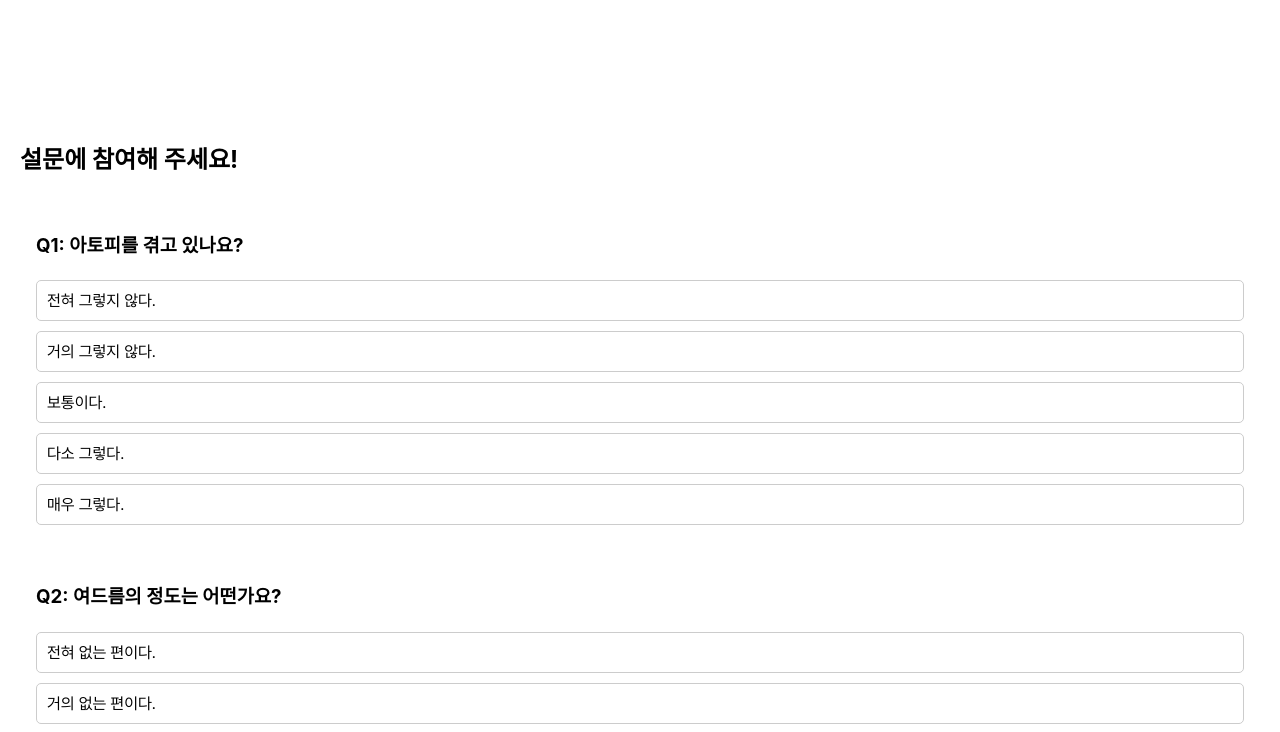
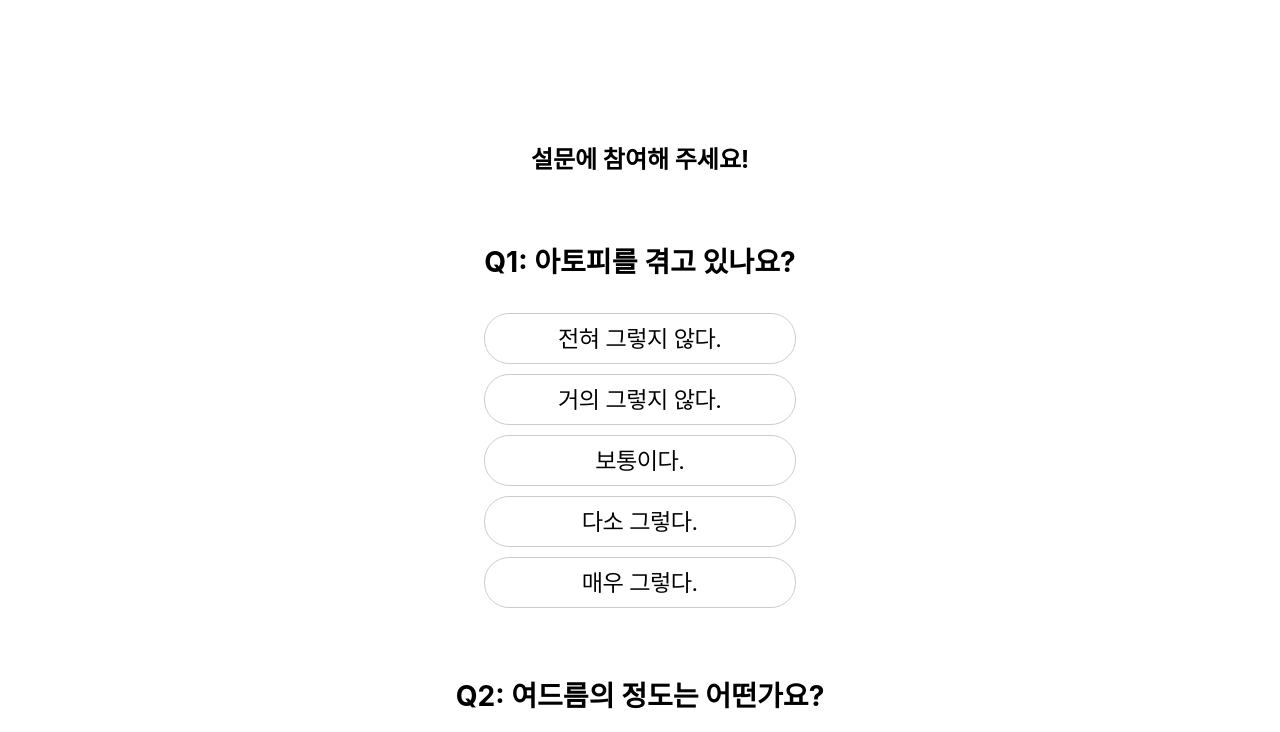
Before and after one commit to SkinCareMate/frontend, a React (Create React App) app: page /survey in a window 1280 px wide. Shown: the top 732 px of the page. Built offline with nearby package versions, Linux system fonts and the light colour scheme; no server answers; a web font is replaced by a local one.

Commit message:
refactor: 전체적인 코드 리팩터링

```diff
--- a/src/pages/AIAnalysis.js
+++ b/src/pages/AIAnalysis.js
@@ -289,7 +289,7 @@ function AIAnalysis() {
                 setTimeout(() => {
                     setAnalysisResult(res.data);
                     setFaceImg(res.data.marked_image_url);
-                    console.log(faceImg);
+                    console.log("내가 보고 싶은거", analysisResult);
                     alert("피부 분석이 완료되었습니다!");
                     setIsAnalyzing(false);
                 }, 1000); // 1000ms = 1초
@@ -348,7 +348,7 @@ function AIAnalysis() {
                         </ImageContainer>
                         <TopTextContainer>
                             <ResultText>
-                                <p style={{fontSize: '2em', marginBottom: '20px', marginTop: '20px'}}>이마</p>
+                                <p style={{fontSize: '2em', marginBottom: '20px', marginTop: '20px', color: '#444444', fontWeight: 'bold'}}>이마</p>
                                 <p style={{marginTop: '0', fontSize: '1.5em'}}>
                                   {pigmentationMapping[foreheadPigmentation]}<br />
                                   {moistureMapping[foreheadMoisture]}
@@ -358,7 +358,7 @@ function AIAnalysis() {
                         </TopTextContainer>
                         <BottomTextContainer>
                             <ResultText>
-                              <p style={{fontSize: '2em', marginBottom: '20px', marginTop: '20px'}}>입술</p>
+                              <p style={{fontSize: '2em', marginBottom: '20px', marginTop: '20px', color: '#444444', fontWeight: 'bold'}}>입술</p>
                               <p style={{marginTop: '0', fontSize: '1.5em'}}>
                                 {lipsDrynessMapping[lipsDryness]}<br />
                               </p>
@@ -366,7 +366,7 @@ function AIAnalysis() {
                         </BottomTextContainer>
                         <BottomTextContainer2>
                             <ResultText>
-                              <p style={{fontSize: '2em', marginBottom: '20px', marginTop: '20px'}}>피부 타입</p>
+                              <p style={{fontSize: '2em', marginBottom: '20px', marginTop: '20px', color: '#444444', fontWeight: 'bold'}}>피부 타입</p>
                               <p style={{marginTop: '0', fontSize: '1.5em'}}>
                                 {skinTypeMapping[skinType]}
                               </p>
@@ -374,7 +374,7 @@ function AIAnalysis() {
                         </BottomTextContainer2>
                         <LeftTextContainer>
                             <ResultText>
-                              <p style={{fontSize: '2em', marginBottom: '20px', marginTop: '20px'}}>왼쪽 볼</p>
+                              <p style={{fontSize: '2em', marginBottom: '20px', marginTop: '20px', color: '#444444', fontWeight: 'bold'}}>왼쪽 볼</p>
                               <p style={{marginTop: '0', fontSize: '1.5em'}}>
                                 {moistureMapping[leftCheekMoisture]}<br />
                                 {pigmentationMapping[leftCheekPore]}
@@ -383,7 +383,7 @@ function AIAnalysis() {
                         </LeftTextContainer>
                         <RightTextContainer>
                             <ResultText>
-                              <p style={{fontSize: '2em', marginBottom: '20px', marginTop: '20px'}}>오른쪽 볼</p>
+                              <p style={{fontSize: '2em', marginBottom: '20px', marginTop: '20px', color: '#444444', fontWeight: 'bold'}}>오른쪽 볼</p>
                               <p style={{marginTop: '0', fontSize: '1.5em'}}>
                                 {moistureMapping[rightCheekMoisture]}<br />
                                 {pigmentationMapping[rightCheekPore]}
@@ -437,10 +437,12 @@ function AIAnalysis() {
                     style={{borderColor: 'white', backgroundColor: '#00DBBC'}}
                 />
             </div>
-            <div style={{backgroundColor: '#FFE544', width: '100%'}}>
-              <ResultTitle>진단 결과</ResultTitle>
-              {renderAnalysisResult(analysisResult)}
-            </div>
+            {analysisResult && (
+              <div style={{backgroundColor: '#FFE544', width: '100%'}}>
+                <ResultTitle>진단 결과</ResultTitle>
+                {renderAnalysisResult(analysisResult)}
+              </div>
+            )}
             {analysisResult && (
                 <ResultContentContainer>
                     {!llmResult && (
--- a/src/pages/CosmeticRecommend.js
+++ b/src/pages/CosmeticRecommend.js
@@ -61,7 +61,7 @@ function CosmeticRecommend() {
                 }
             } catch (error) {
                 window.alert("설문 데이터를 불러오지 못 했습니다.");
-                navigate("/설문");
+                navigate("/mypage");
             }
         };
 
--- a/src/pages/Survey.js
+++ b/src/pages/Survey.js
@@ -93,23 +93,26 @@ function Survey() {
 
     return (
         <ContentContainer>
+            <div style={{ maxWidth: '800px', margin: '0 auto', textAlign: 'center' }}> {/* 설문 영역 가운데 정렬 및 너비 설정 */}
                 <h2>설문에 참여해 주세요!</h2>
-            <div style={{ display: 'flex', flexDirection: 'column', justifyContent: 'space-between' }}>
+                <div style={{ display: 'flex', flexDirection: 'column', alignItems: 'center' }}> {/* 질문과 보기 가운데 정렬 */}
                     {questions.map((item, index) => (
-                    <div key={index} style={{ margin: '1rem' }}>
+                        <div key={index} style={{ margin: '1rem', textAlign: 'center', fontSize: '1.5em' }}> {/* 질문 가운데 정렬 */}
                             <h3>{`Q${index + 1}: ${item.question}`}</h3>
-                        <div style={{ display: 'flex', flexDirection: 'column' }}>
+                            <div style={{ display: 'flex', flexDirection: 'column', alignItems: 'center' }}> {/* 보기를 가운데 정렬 */}
                                 {item.options.map((value, optionIndex) => (
                                     <div
                                         key={value}
                                         onClick={() => handleResponseChange(index, optionIndex + 1)} // 클릭 시 응답 업데이트 (1부터 시작)
                                         style={{
                                             border: '1px solid #ccc',
-                                        borderRadius: '5px',
+                                            borderRadius: '25px', // 테두리 둥글게 설정
                                             padding: '10px',
                                             margin: '5px 0',
                                             cursor: 'pointer',
-                                        backgroundColor: responses[index] === (optionIndex + 1) ? '#e0f7fa' : 'transparent' // 선택된 응답 강조
+                                            backgroundColor: responses[index] === (optionIndex + 1) ? '#e0f7fa' : 'transparent', // 선택된 응답 강조
+                                            width: '100%',
+                                            maxWidth: '400px'
                                         }}
                                     >
                                         {value}
@@ -154,6 +157,7 @@ function Survey() {
                         </button>
                     )}
                 </div>
+            </div>
         </ContentContainer>
     );
 }
```
Lines whose indentation alone changed are shown as unchanged.
